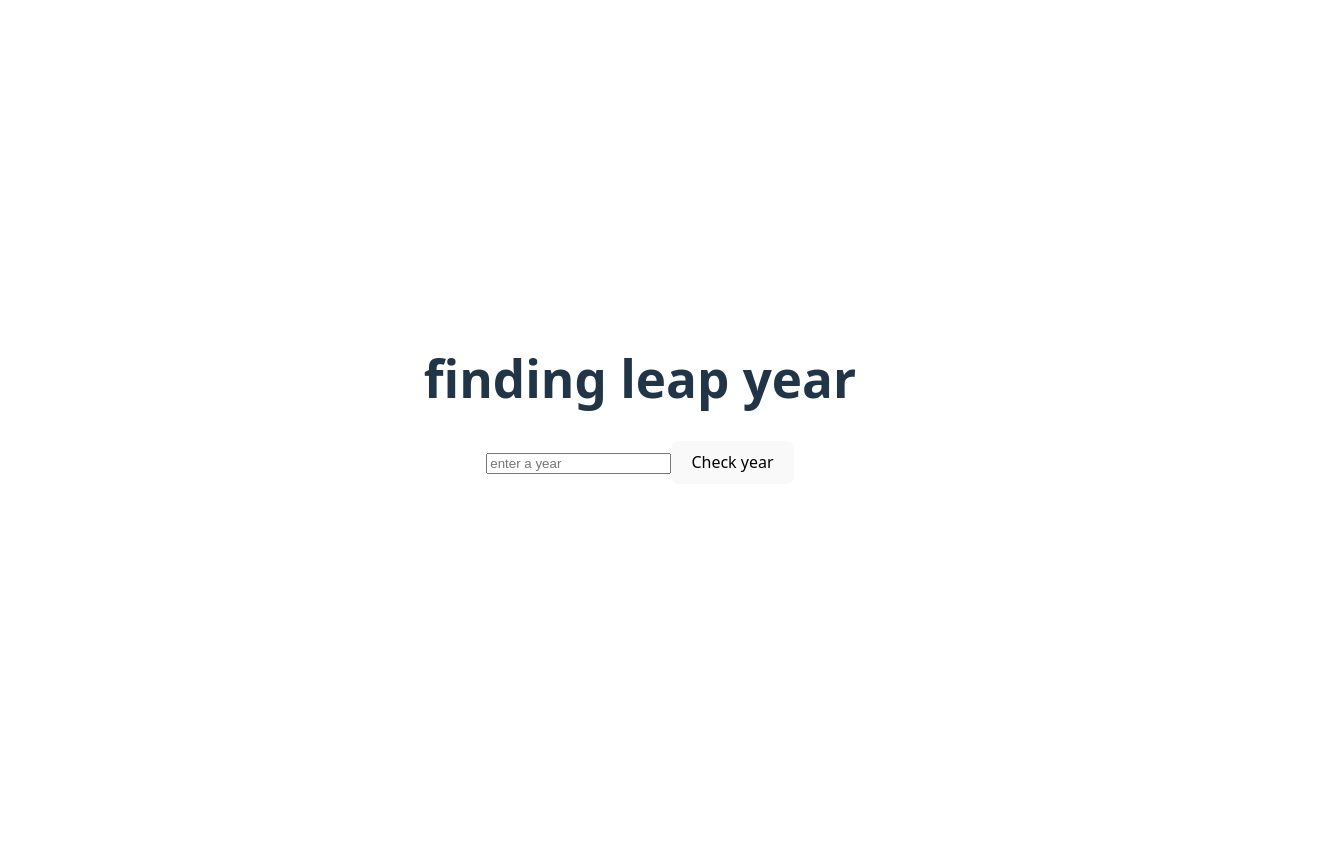
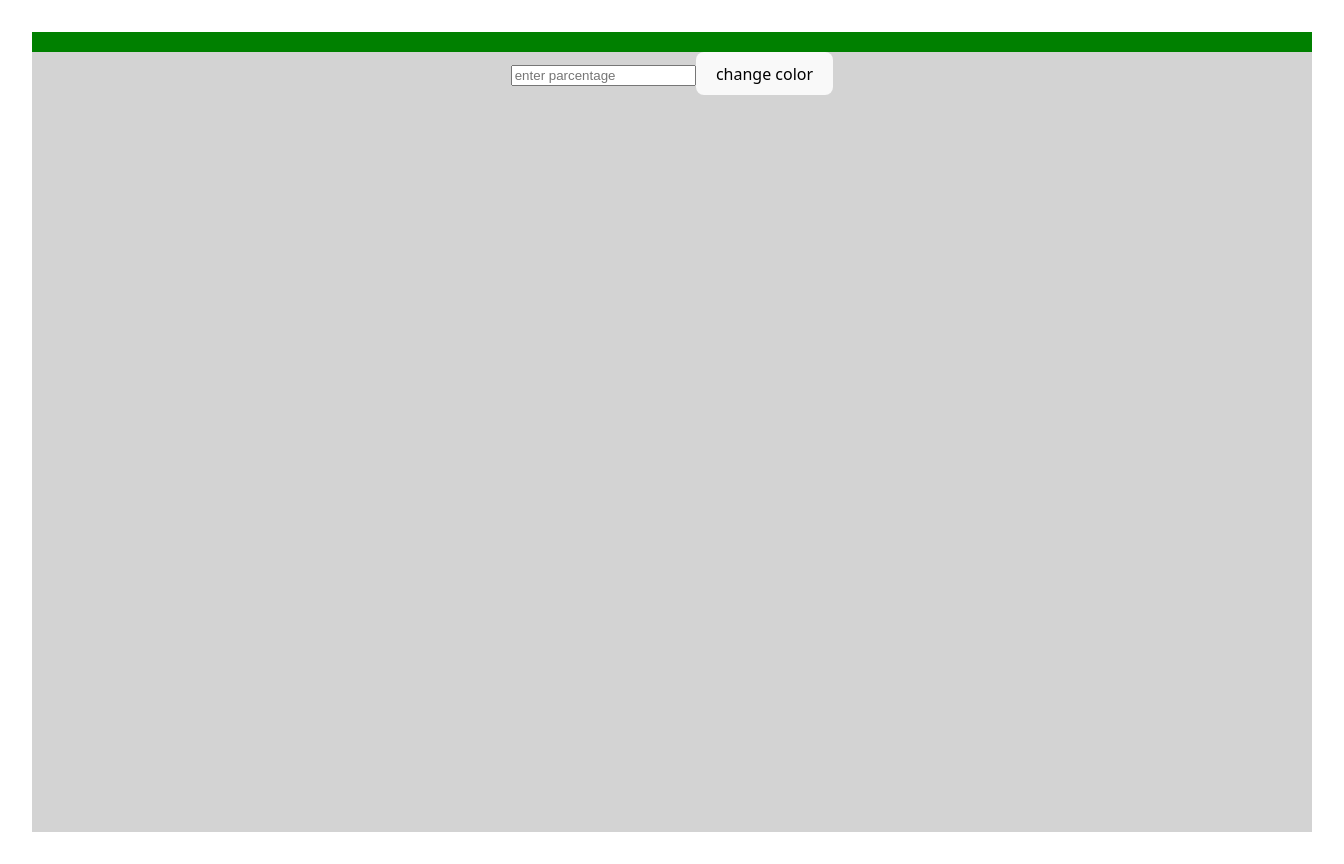
Before and after one commit to coddingWorker-12/100-codding-challenge, a React (Vite) app: page / in a window 1280 px wide. Shown: the whole page, 1344 px wide, since content can reach past the window. Before the commit the page ends 800 px from the top, so only its background shows below. Built offline with nearby package versions, Linux system fonts and the light colour scheme.

Commit message:
6th codding challenge

```diff
--- a/src/App.jsx
+++ b/src/App.jsx
@@ -2,38 +2,27 @@ import { useEffect, useState } from 'react'
 import reactLogo from './assets/react.svg'
 import viteLogo from '/vite.svg'
 import './App.css'
+import ProgressBar from './ProgressBar'
 
-export default function App() {
-  const[input,setInput]=useState('');
-  const[isLeap,setIsLeap]=useState('');
 
-  const findLeap =()=>{
-    if( input%100 == 0 && input%400 == 0){
-      setIsLeap('Leap year');
+export default function App(){
+  const[percent,setPercent]=useState();
+   const[ispercent,setIsPercent]=useState();
 
-    }
-    else if(input%4 == 0 && input%100 != 0){
-      setIsLeap('Leap year');
-
-    }
-    else{
-    setIsLeap('Not a leap year');
-
-    }
-
+  const ChangeColor= (e)=>setPercent(e.target.value);
+  const handelColor =()=>{
+    setIsPercent(percent);
   }
 
-
   return(
-    <div>
-      <h1>finding leap year</h1>
-      <input type="text" onChange={(e)=>setInput(e.target.value)} placeholder='enter a year' />
-      <button onClick={findLeap}>Check year</button>
-      {
-        isLeap && <h3>{input} is  {isLeap}</h3>
-
-      }
-
+    <div style={{backgroundColor:"lightgrey",width:"100vw",height:"100vh"}}>
+      <div>
+        <ProgressBar ispercent = {ispercent}/>
       </div>
+      <div>
+        <input type="text" onChange={ChangeColor} placeholder='enter parcentage' />
+        <button onClick={handelColor}>change color</button>
+      </div>
+    </div>
   )
 }
--- /dev/null
+++ b/src/ProgressBar.jsx
@@ -0,0 +1,9 @@
+export default function ProgressBar({ispercent}){
+    return(
+        <div  style={{ width: "100vw",height:"20px", borderRadius:"5px"}}>
+            <div style={{height:'100%', width:`${ispercent}%` ,backgroundColor:"green"}}></div>
+            <div></div>
+
+        </div>
+    )
+}
```
